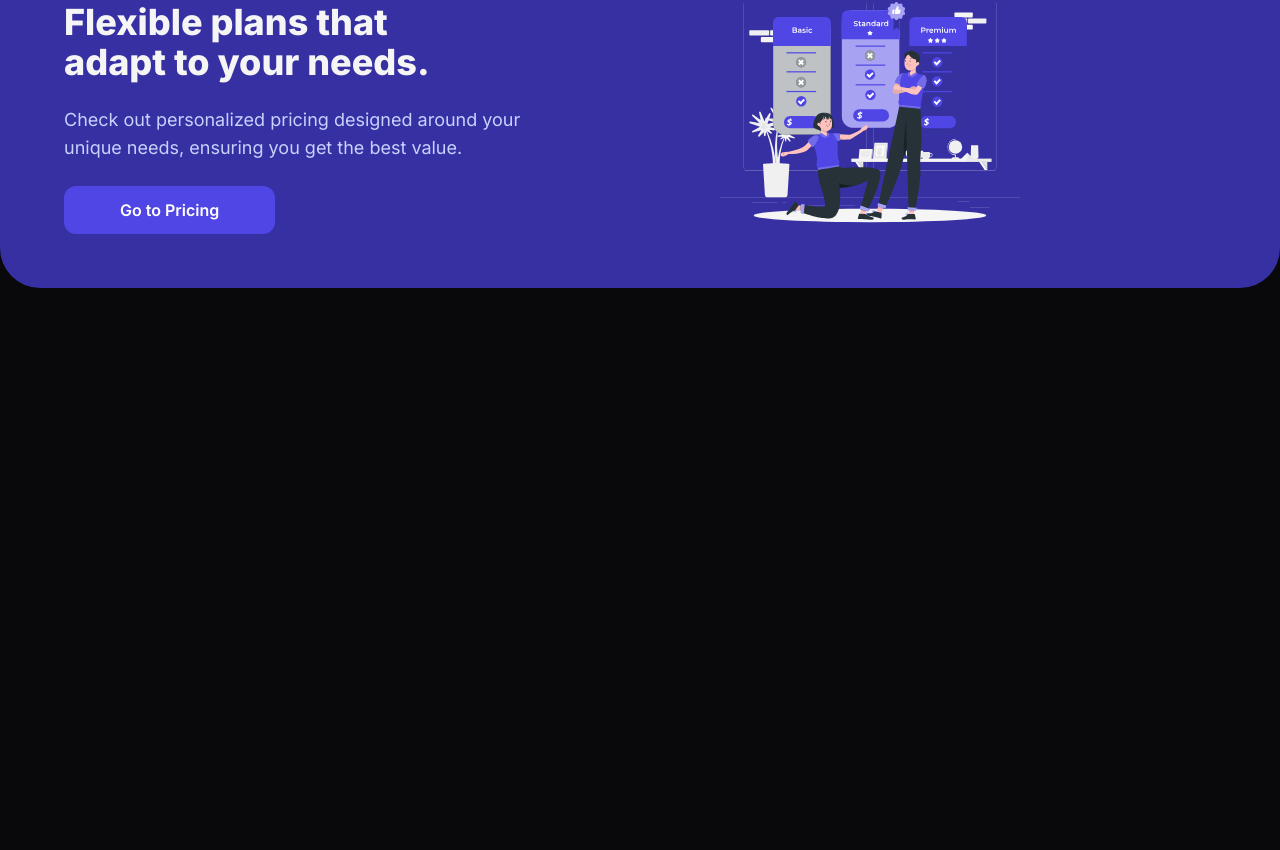
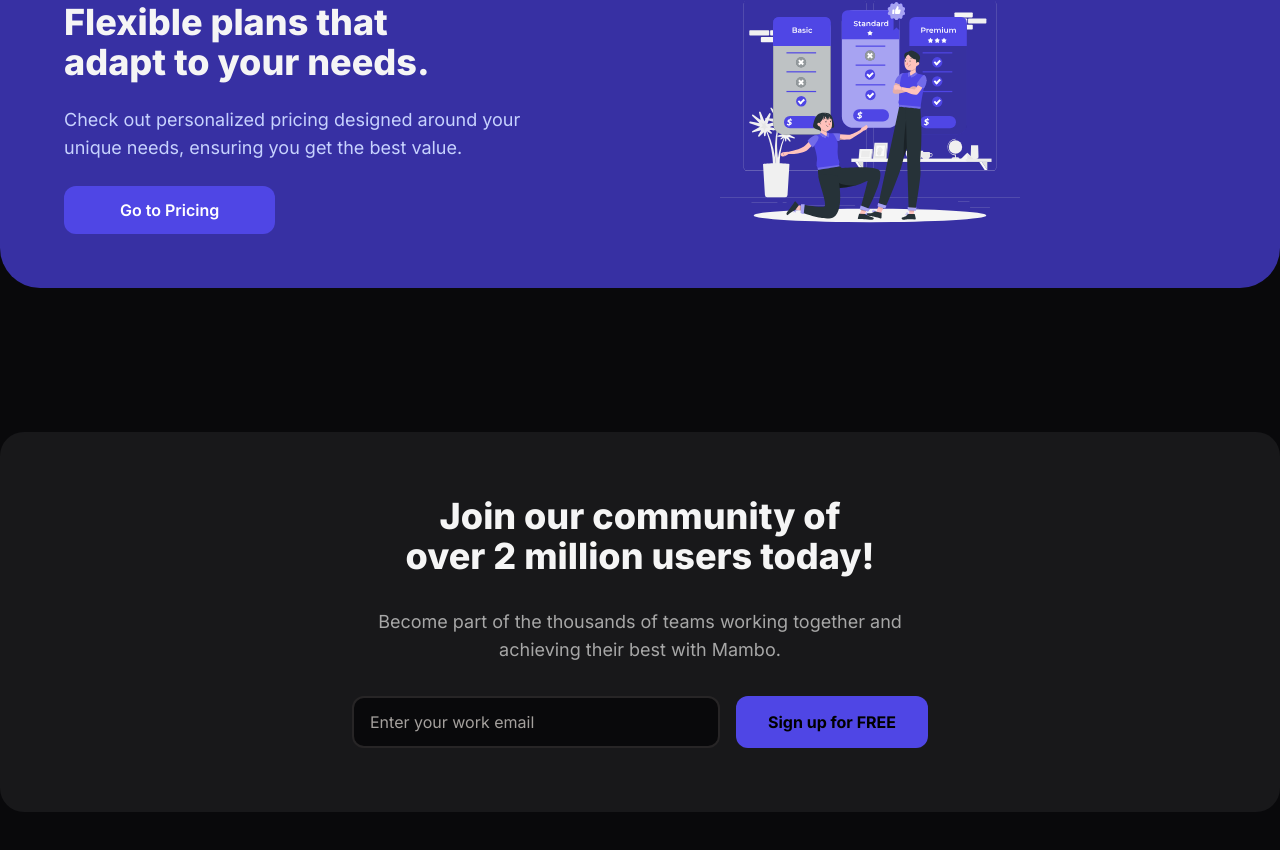
Before and after one commit to wickeddd3/mambo, a Next.js app: page / in a window 1280 px wide. Shown: the part 3644-4494 px from the top of the page. Before the commit the page ends 3980 px from the top, so only its background shows below. Built offline with nearby package versions, Linux system fonts and the light colour scheme.

Commit message:
feat: add SectionNewsLetter in home page

```diff
--- a/src/app/page.tsx
+++ b/src/app/page.tsx
@@ -5,6 +5,7 @@ import SectionFeatures from "@/components/SectionFeatures";
 import SectionShowcase from "@/components/SectionShowcase";
 import SectionCapabilities from "@/components/SectionCapabilities";
 import SectionPlans from "@/components/SectionPlans";
+import SectionNewsLetter from "@/components/SectionNewsLetter";
 
 export default function Home() {
   return (
@@ -16,6 +17,7 @@ export default function Home() {
       <SectionShowcase />
       <SectionCapabilities />
       <SectionPlans />
+      <SectionNewsLetter />
     </main>
   );
 }
```
